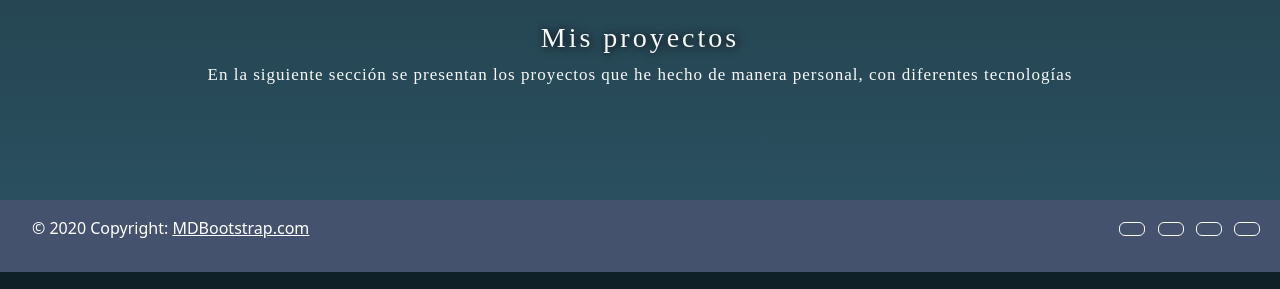
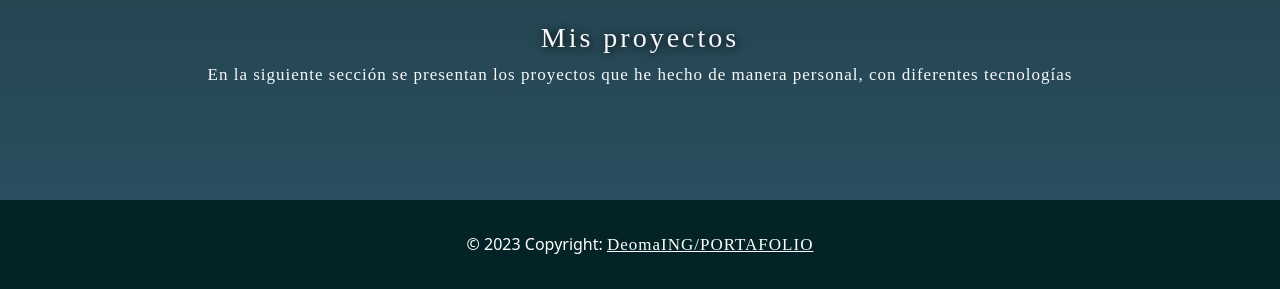
Before and after one commit to DeomaING/PORTAFOLIO, a Django app: page / in a window 1280 px wide. Shown: the part 753-1042 px from the top of the page. Run offline with Django 4.2, Linux system fonts and the light colour scheme; data that the repository does not hold is empty; some web fonts are replaced.

Commit message:
Portafolio1.1

```diff
--- a/portafolio/templates/componentes/footer.html
+++ b/portafolio/templates/componentes/footer.html
@@ -1,44 +1,12 @@
 {% load static %}
 
-
-
-  <!-- Footer -->
-  <footer class="text-center text-lg-start text-white" style="background-color: #45526e">
-    <!-- Grid container -->
-
-
-      <!-- Section: Copyright -->
-      <section class="p-3 pt-0">
-        <div class="row d-flex align-items-center">
-          <!-- Grid column -->
-          <div class="col-md-7 col-lg-8 text-center text-md-start">
-            <!-- Copyright -->
-            <div class="p-3">
-              © 2020 Copyright:
-              <a class="text-white" href="https://mdbootstrap.com/">MDBootstrap.com</a>
-            </div>
-            <!-- Copyright -->
-          </div>
-          <!-- Grid column -->
-
-          <!-- Grid column -->
-          <div class="col-md-5 col-lg-4 ml-lg-0 text-center text-md-end">
-            <!-- Facebook -->
-            <a class="btn btn-outline-light btn-floating m-1" class="text-white" role="button"><i class="fab fa-facebook-f"></i></a>
-
-            <!-- Twitter -->
-            <a class="btn btn-outline-light btn-floating m-1" class="text-white" role="button"><i class="fab fa-twitter"></i></a>
-
-            <!-- Google -->
-            <a class="btn btn-outline-light btn-floating m-1" class="text-white" role="button"><i class="fab fa-google"></i></a>
-
-            <!-- Instagram -->
-            <a class="btn btn-outline-light btn-floating m-1" class="text-white" role="button"><i class="fab fa-instagram"></i></a>
-          </div>
-          <!-- Grid column -->
-        </div>
-      </section>
-      <!-- Section: Copyright -->
-
-  </footer>
-  <!-- Footer -->
+<footer class="text-center text-lg-start text-white bg-secundario">
+  <section class="p-3">
+    <div class="row text-center">
+      <div class="p-3">
+        © 2023 Copyright:
+        <a class="text-white textos-normales" target="_blank" href="https://github.com/DeomaING/PORTAFOLIO">DeomaING/PORTAFOLIO</a>
+      </div>
+    </div>
+  </section>
+</footer>
--- /dev/null
+++ b/requirements.txt
@@ -0,0 +1,5 @@
+asgiref==3.7.2
+Django==4.2.2
+Pillow==9.5.0
+sqlparse==0.4.4
+tzdata==2023.3
```
Also changed, not shown: 1 other file.
